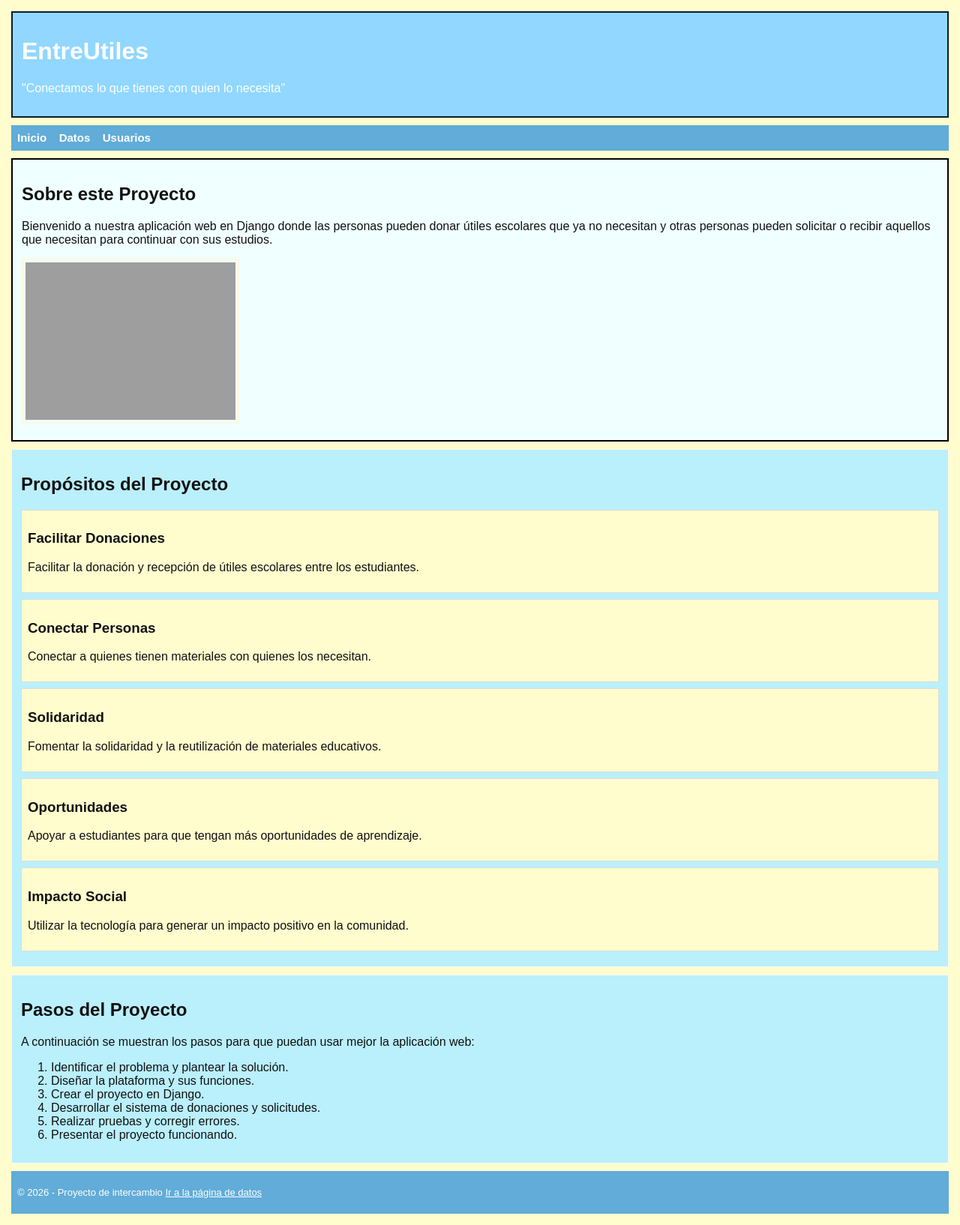
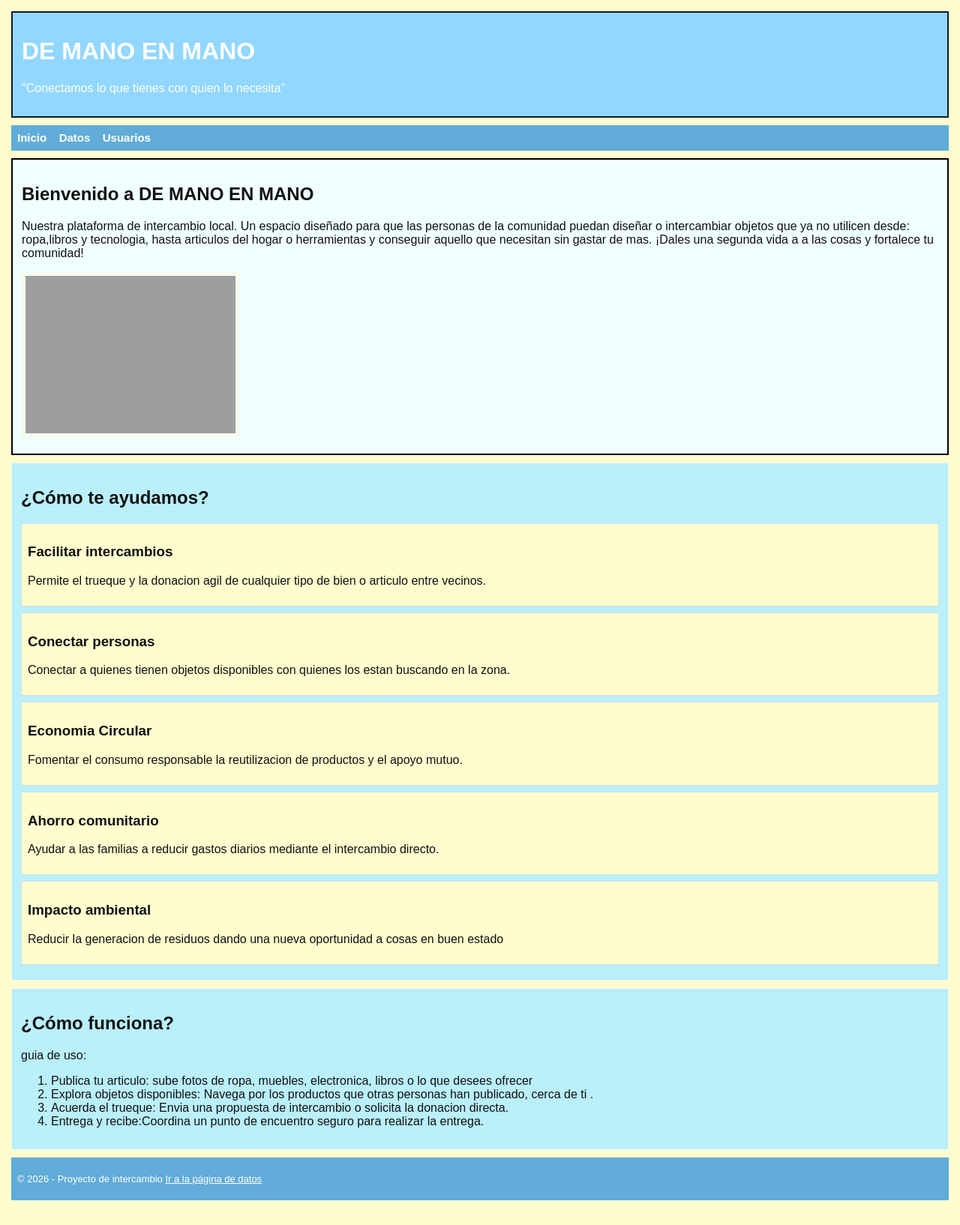
Before and after one commit to americaimv0/Equipo5_SistemadeIntercambio, a Django app: page / in a window 1280 px wide. Shown: the whole page at 75% size. After the commit the page ends 1601 px from the top, so only its background shows below. Run offline with Django 5.2, Linux system fonts and the light colour scheme; grey boxes are pictures that could not be loaded.

Commit message:
modifique el texto de la pagina principal

```diff
--- a/practica/templates/inicio.html
+++ b/practica/templates/inicio.html
@@ -9,7 +9,7 @@
 </head>
 <body>
     <header>
-        <h1>EntreUtiles</h1>
+        <h1>DE MANO EN MANO</h1>
         <p>"Conectamos lo que tienes con quien lo necesita"</p>
     </header>
 
@@ -21,45 +21,51 @@
 
     <main>
         <section class="seccion-destacada">
-            <h2>Sobre este Proyecto</h2>
-            <p>Bienvenido a nuestra aplicación web en Django donde las personas pueden donar útiles escolares que ya no necesitan y otras personas pueden solicitar o recibir aquellos que necesitan para continuar con sus estudios.</p>
+            <h2>Bienvenido a DE MANO EN MANO</h2>
+
+            <p> Nuestra plataforma de intercambio local. Un espacio diseñado para que las personas de la comunidad puedan diseñar o intercambiar objetos que ya no utilicen
+                desde: ropa,libros y tecnologia, hasta articulos  del hogar o herramientas y conseguir aquello que necesitan sin gastar  de mas. ¡Dales una segunda vida a a las cosas y fortalece tu comunidad!</p>
             <img src="{% static 'practica/imagenes/intercambio.jpg' %}" alt="Donación de útiles escolares" class="imagen-estilo" width="280">
         </section>
 
         <section>
-            <h2>Propósitos del Proyecto</h2>
+            <h2>¿Cómo te ayudamos?</h2>
             <section class="tarjeta-servicio">
-                <h3>Facilitar Donaciones</h3>
-                <p>Facilitar la donación y recepción de útiles escolares entre los estudiantes.</p>
+                <h3>Facilitar intercambios</h3>
+                <p>Permite el trueque y la donacion agil de cualquier tipo de bien o articulo entre vecinos.</p>
             </section>
             <section class="tarjeta-servicio">
-                <h3>Conectar Personas</h3>
-                <p>Conectar a quienes tienen materiales con quienes los necesitan.</p>
+                <h3>Conectar personas</h3>
+                <p>Conectar a quienes tienen objetos disponibles con quienes los estan buscando en la zona.</p>
             </section>
             <section class="tarjeta-servicio">
-                <h3>Solidaridad</h3>
-                <p>Fomentar la solidaridad y la reutilización de materiales educativos.</p>
+                <h3>Economia Circular</h3>
+                <p>Fomentar el consumo  responsable la reutilizacion de productos y el apoyo mutuo.</p>
             </section>
             <section class="tarjeta-servicio">
-                <h3>Oportunidades</h3>
-                <p>Apoyar a estudiantes para que tengan más oportunidades de aprendizaje.</p>
+                <h3>Ahorro comunitario</h3>
+                <p>Ayudar a las familias a reducir gastos diarios mediante el intercambio directo.</p>
             </section>
             <section class="tarjeta-servicio">
-                <h3>Impacto Social</h3>
-                <p>Utilizar la tecnología para generar un impacto positivo en la comunidad.</p>
+                <h3>Impacto ambiental</h3>
+                <p>Reducir la generacion de residuos dando una nueva oportunidad a cosas en buen estado</p>
             </section>
         </section>
 
         <section>
-            <h2>Pasos del Proyecto</h2>
-            <p>A continuación se muestran los pasos para que puedan usar mejor la aplicación web:</p>
+            <h2>¿Cómo funciona?</h2>
+            <p>guia de uso:</p>
             <ol>
-                <li>Identificar el problema y plantear la solución.</li>
-                <li>Diseñar la plataforma y sus funciones.</li>
-                <li>Crear el proyecto en Django.</li>
-                <li>Desarrollar el sistema de donaciones y solicitudes.</li>
-                <li>Realizar pruebas y corregir errores.</li>
-                <li>Presentar el proyecto funcionando.</li>
+                <li>Publica tu articulo:
+                sube fotos de ropa, muebles, electronica, libros o lo que desees ofrecer</li>
+
+                <li>Explora objetos disponibles:
+                     Navega por los productos que otras personas han publicado, cerca de ti  .</li>
+
+                <li>Acuerda el trueque: Envia una propuesta de intercambio o solicita la donacion directa.</li>
+
+                <li>Entrega y recibe:Coordina un punto de encuentro seguro para realizar la entrega.</li>
+
             </ol>
         </section>
     </main>
```
